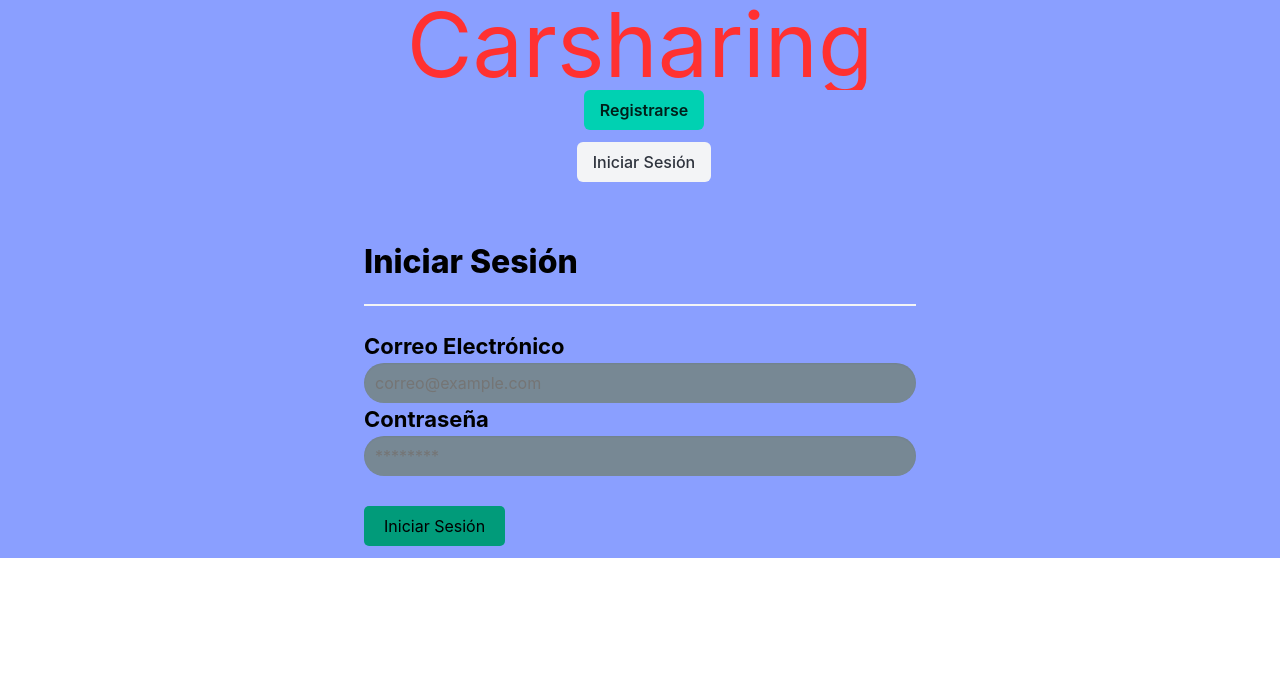
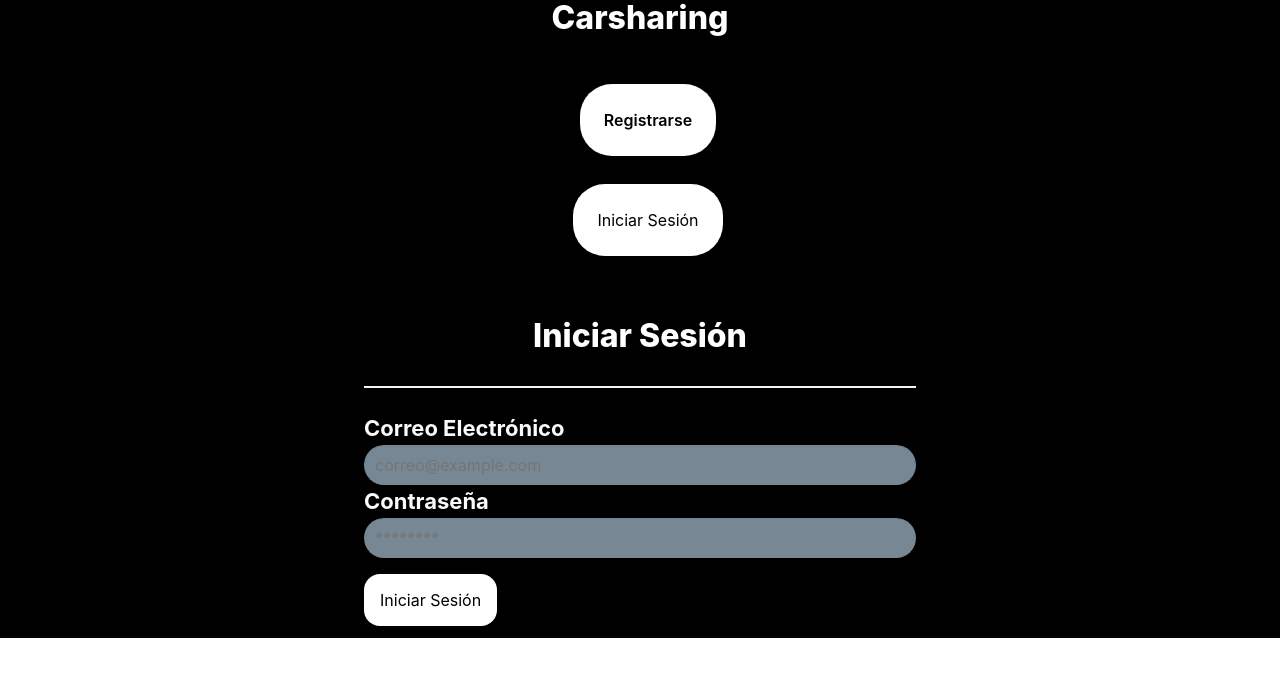
Before and after one commit to ElGamezzz/alquiler-autos, a Vue app: page /#/login in a window 1280 px wide. Shown: the top 676 px of the page. Built offline with nearby package versions, Linux system fonts and the light colour scheme.

Commit message:
Cambios en el front

```diff
--- a/src/Navigation.vue
+++ b/src/Navigation.vue
@@ -1,6 +1,6 @@
 <template>
     <router-link class="header" to="/">
-        <h1 class="h3">Carsharing</h1>
+        <h1 class="title">Carsharing</h1>
     </router-link>
         <nav class="navbar" role="navigation" aria-label="main navigation">
     <div id="navbarBasicExample" class="navbar-menu">
@@ -21,10 +21,10 @@
                 </div>
             </template>
             <template v-else>
-                <router-link class="button is-primary" to="/signup">
+                <router-link class="ButtonHome" to="/signup">
                     <strong>Registrarse</strong>
                 </router-link>
-                <router-link class="button is-light" to="/login">
+                <router-link class="ButtonHome" to="/login">
                     Iniciar Sesión
                 </router-link>
             </template>
@@ -37,7 +37,6 @@
 
 <script>
 
-import axios from 'axios';
 
 export default {
     data() {
@@ -87,32 +86,29 @@ export default {
 
 <style>
 body {
-    background-color: #8A9FFF;
+    background-color: #000000;
 }
 .header{
-    background-color: #8A9FFF;
+    background-color: #000000 !important;
 }
-.h3 {
+.title {
     font-size: 90px; /* Tamaño de fuente */
     margin: 0; /* Eliminar el margen para centrar */
     line-height: 1; /* Ajustar el espacio entre líneas */
     text-align: center; /* Centrar el texto */
-    color: #ff3131; /* Color del texto */
+    color: #ffffff !important; /* Color del texto */
+    margin-bottom: 2rem;
 }
 /* Estilos generales para la barra de navegación */
 .navbar {
     align-items: center;
     padding: 20; /* Espaciado interno */
+    background-color: transparent !important ;
 }
 
 .navbar-brand {
     display: flex;
     align-items: center;
-}
-
-.navbar-item {
-    color: #000000; /* Color del texto */
-    text-decoration: none; /* Quitar subrayado */
 }
 
 .navbar-burger {
@@ -124,7 +120,7 @@ body {
 .navbar-menu {
     align-items: center;
     flex-direction: column;
-    background-color: #8A9FFF;
+    background-color: #000000;
 }
 
 .navbar-start{
@@ -136,12 +132,13 @@ body {
     flex-direction: column;
     align-items: center;
 }
-.buttons .button {
-    margin-left: 0.5rem;
-    margin-top: irem;
+.ButtonHome{
+    background-color: #ffffff;
+    color: #000;
+    margin-left: 1rem;
+    margin-top: 1rem;
+    border-radius: 2rem;
+    padding: 1.5rem;
 }
 
-.buttons .button:hover {
-    background-color: #ff000038; /* Color de fondo al pasar el mouse */
-}
 </style>
--- a/src/screens/Home.vue
+++ b/src/screens/Home.vue
@@ -13,6 +13,6 @@ export default {};
     font-weight: bold;
     font-size: 22px;
     text-align: center;
-    color:black
+    color:rgb(252, 250, 250)
 }
 </style>
--- a/src/screens/Login.vue
+++ b/src/screens/Login.vue
@@ -29,59 +29,55 @@
     </div>
 </template>
 
-<script>
+<script setup>
 import axios from 'axios';
+import { ref } from 'vue';
 
-export default {
-    data() {
-        return {
-            email: '',
-            password: '',
-            error: ''
-        };
-    },
-    methods: {
-        async login() {
-            this.error = '';
-            if (this.email && this.password) {
+const email = ref('');
+const password = ref('');
+const error = ref('');
+
+async function login() {
+    error.value = '';
+    if (email.value && password.value) {
         try {
             const response = await axios.post('http://localhost:4000/login', {
-                        email: this.email,
-                        password: this.password
+                email: email.value,
+                password: password.value
             });
             if (response.status === 200) {
                 // Almacenar el token en el localStorage
                 // localStorage.setItem('token', response.data.token);
                 // Redirigir al usuario a la página principal, por ejemplo:
-                        this.$router.push('/'); // Reemplaza '/ 'con la ruta real de tu página principal
+                // router.push('/'); // Reemplaza '/ 'con la ruta real de tu página principal
             } else {
-                        this.error = 'Error al iniciar sesión';
+                error.value = 'Error al iniciar sesión';
             }
-                } catch (error) {
-                    this.error = error.message;
+        } catch (err) {
+            error.value = err.message;
         }
     } else {
-                this.error = 'Todos los campos son requeridos';
+        error.value = 'Todos los campos son requeridos';
     }
 }
-    }
-};
 </script>
+
 
 <style>
 .body {
     background-color: #8a9fff;
 }
 .boton-login {
-    background-color: #019B7A;
     color: black;
     border: none;
-    border-radius: 5px;
-    padding: 10px 20px;
+    border-radius: 1rem;
+    padding: 1rem;
     font-size: 16px;
     cursor: pointer;
     transition: background-color 0.3s ease;
-    margin-top: 30px;
+    margin-top: 1rem;
+    background-color: #ffffff;
+
 }
 .title {
     color: #000000;
--- a/src/screens/Register.vue
+++ b/src/screens/Register.vue
@@ -96,16 +96,16 @@ export default {
 .body {
     background-color: #8a9fff;
 }
-.boton-registro {
-    background-color: #019B7A;
+.boton-registro{
+    background-color: #ffffff;
     color: black;
     border: none;
-    border-radius: 5px;
-    padding: 10px 20px;
+    border-radius: 1rem;
+    padding: 1.5rem;
     font-size: 16px;
     cursor: pointer;
     transition: background-color 0.3s ease;
-    margin-top: 30px; /* Ajusta este valor según lo que necesites */
+    margin-top: 2rem; /* Ajusta este valor según lo que necesites */
 }
 .title{
     color:#000000;
```
Lines whose indentation alone changed are shown as unchanged.
